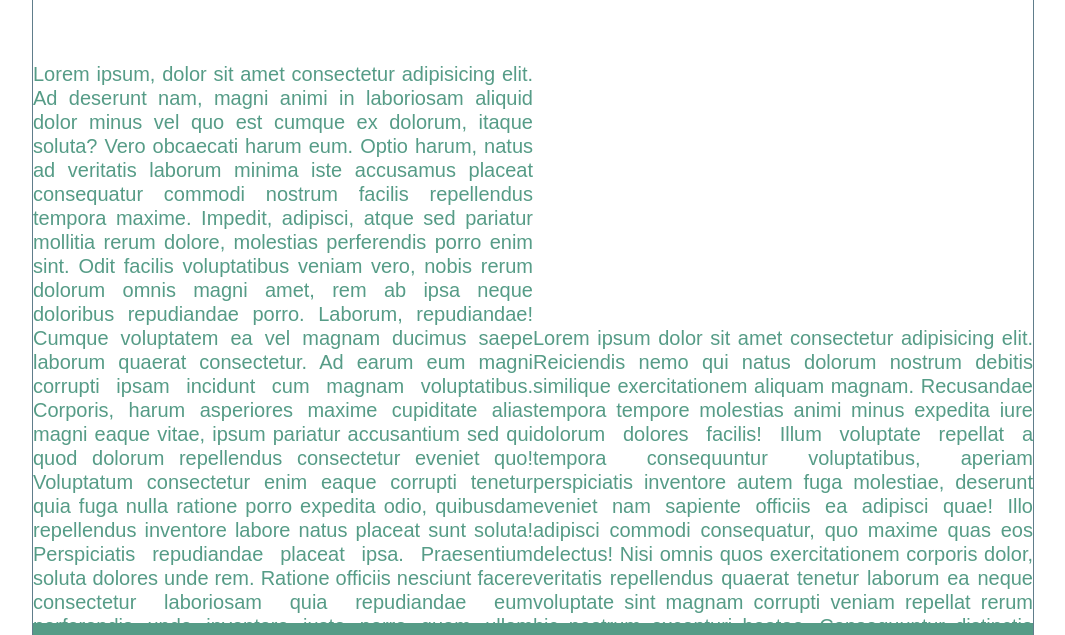
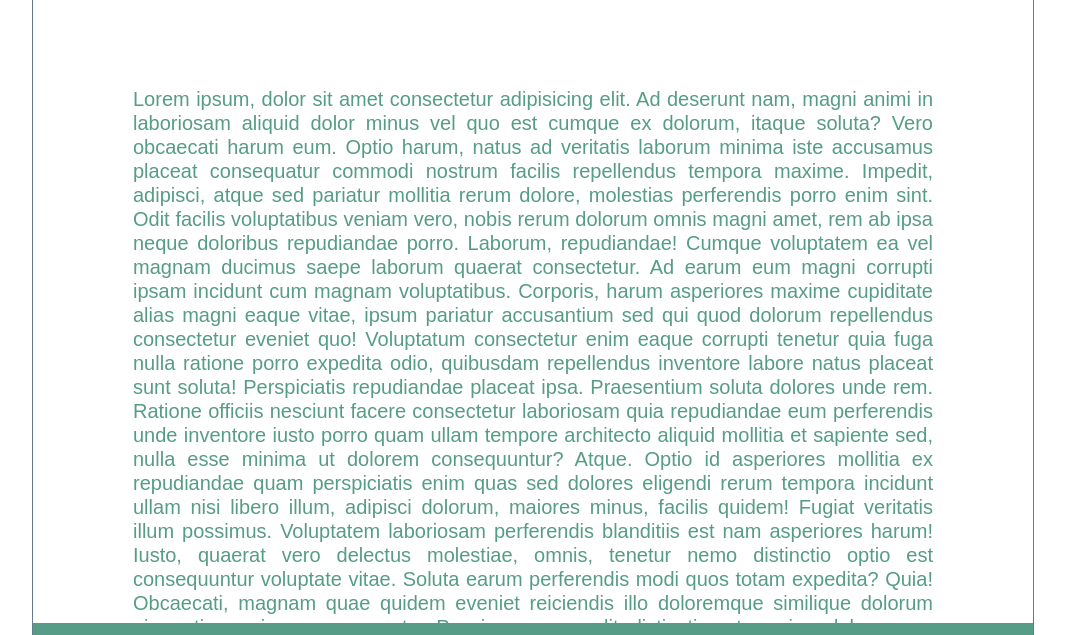
Before and after one commit to Damscreb/P3_crebassa_damien, a website: page pages/mentions_legales.html in a window 1280 px wide. Shown: the part 124-759 px from the top of the page, without its empty margins (107-1172 px from the left). Drawn offline with Linux system fonts and the light colour scheme.

Commit message:
Correction de la mise en page de mentions légales Retrait du fichier contactez_nous.html inutile

```diff
--- a/styles/pages/_mentionslegales.scss
+++ b/styles/pages/_mentionslegales.scss
@@ -4,6 +4,8 @@
     justify-content: center;
     align-items: center;
     margin-top: 50px;
+    margin-bottom: 50px;
+    flex-direction: column;
 }
 
 .loremipsum {
@@ -13,4 +15,5 @@
     color: $color-main;
     font-size: 20px;
     line-height: 1.2;
+    margin-top: 40px;
 }
```
Also changed, not shown: pages/contactez_nous.html (deleted), styles/style.css, 1 other file.
